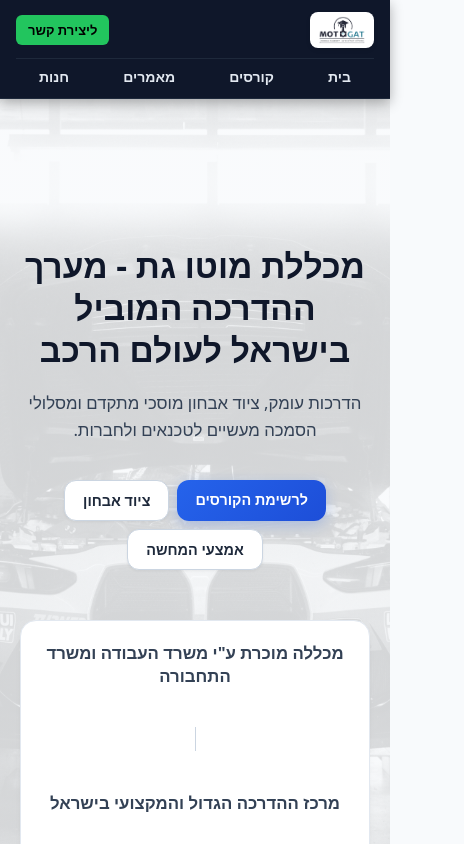
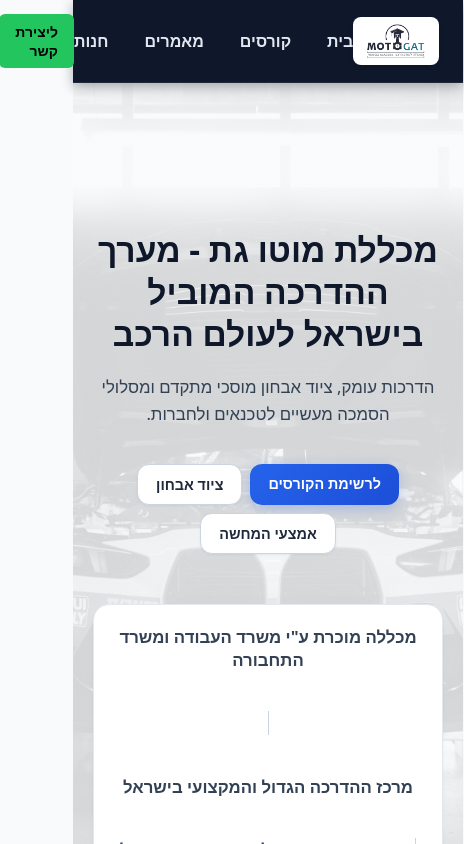
Before and after one commit to tuchmanomer/MotogatWeb, a Next.js app: page / in a window 390 px wide. Shown: the top 844 px of the page, 464 px wide, since content can reach past the window. Built offline with nearby package versions, Linux system fonts and the light colour scheme.

Commit message:
Fix header responsive design for mobile

```diff
--- a/app/layout.tsx
+++ b/app/layout.tsx
@@ -1,6 +1,5 @@
 import './globals.css';
 import Link from 'next/link';
-import Script from 'next/script';
 import Footer from '@/components/Footer';
 
 export const metadata = {
@@ -15,68 +14,33 @@
 }) {
     return (
         <html lang="he" dir="rtl">
-            <head>
-                {/* CSS רספונסיבי ייעודי להדר במובייל כדי לא לפגוע בכלום במחשב */}
-                <style>{`
-                    .main-header-container {
-                        max-width: 1200px;
-                        margin: 0 auto;
-                        display: flex;
-                        justify: space-between;
-                        align-items: center;
-                        width: 100%;
-                        gap: 16px;
-                    }
-
-                    .header-nav-links {
-                        display: flex;
-                        gap: clamp(12px, 2.5vw, 32px);
-                        font-size: 15px;
-                        align-items: center;
-                        justify-content: center;
-                    }
-
-                    /* התאמה למובייל (מסכים מתחת ל-768px) */
-                    @media (max-width: 768px) {
-                        .main-header-container {
-                            flex-wrap: wrap;
-                            justify-content: space-between;
-                            gap: 10px;
-                            padding: 2px 0;
-                        }
-
-                        .header-nav-links {
-                            order: 3;
-                            width: 100%;
-                            justify-content: space-around;
-                            padding-top: 8px;
-                            border-top: 1px solid #1e293b;
-                            font-size: 14px;
-                            gap: 8px;
-                        }
-                    }
-                `}</style>
-            </head>
             <body style={{ minHeight: '100vh', display: 'flex', flexDirection: 'column', margin: 0, background: '#f8fafc', color: '#0f172a' }}>
 
-                {/* Header / Navigation */}
+                {/* Header / Navigation ממומרז לחלוטין */}
                 <header style={{
                     backgroundColor: '#0f172a',
                     borderBottom: '1px solid #1e293b',
-                    padding: '10px 16px',
+                    padding: '14px 24px',
                     position: 'sticky',
                     top: 0,
                     zIndex: 1000,
                     boxShadow: '0 4px 12px rgba(0,0,0,0.3)',
                     direction: 'rtl'
                 }}>
-                    <div className="main-header-container">
+                    <div style={{
+                        maxWidth: '1200px',
+                        margin: '0 auto',
+                        display: 'flex',
+                        justifyContent: 'space-between',
+                        alignItems: 'center',
+                        width: '100%'
+                    }}>
 
-                        {/* צד ימין: הלוגו בתיבה לבנה */}
-                        <div style={{ display: 'flex', justifyContent: 'flex-start', alignItems: 'center' }}>
+                        {/* צד ימין: הלוגו בתיבה לבנה (מוגדר עם flex: 1 כדי לאזן את הצד השני) */}
+                        <div style={{ display: 'flex', justifyContent: 'flex-start', flex: 1 }}>
                             <Link href="/" style={{
                                 backgroundColor: '#ffffff',
-                                padding: '4px 8px',
+                                padding: '6px 12px',
                                 borderRadius: '8px',
                                 display: 'flex',
                                 alignItems: 'center',
@@ -84,31 +48,32 @@
                                 boxShadow: '0 2px 4px rgba(0,0,0,0.1)',
                                 width: 'fit-content'
                             }}>
-                                <img src="/logo.png" alt="MOTOGAT" style={{ height: '28px', width: 'auto', display: 'block' }} />
+                                <img src="/logo.png" alt="MOTOGAT" style={{ height: '36px', width: 'auto', display: 'block' }} />
                             </Link>
                         </div>
 
-                        {/* אמצע: כפתורי הניווט */}
-                        <nav className="header-nav-links">
-                            <Link href="/" style={{ color: '#e2e8f0', textDecoration: 'none', fontWeight: 600, whiteSpace: 'nowrap' }}>בית</Link>
-                            <Link href="/courses" style={{ color: '#e2e8f0', textDecoration: 'none', fontWeight: 600, whiteSpace: 'nowrap' }}>קורסים</Link>
-                            <Link href="/articles" style={{ color: '#e2e8f0', textDecoration: 'none', fontWeight: 600, whiteSpace: 'nowrap' }}>מאמרים</Link>
-                            <Link href="/shop/diagnostic" style={{ color: '#e2e8f0', textDecoration: 'none', fontWeight: 600, whiteSpace: 'nowrap' }}>חנות</Link>
+                        {/* אמצע: כפתורי הניווט (ממורזים בדיוק במרכז) */}
+                        <nav style={{ display: 'flex', gap: '36px', fontSize: '16px', alignItems: 'center', justifyContent: 'center' }}>
+                            <Link href="/" style={{ color: '#e2e8f0', textDecoration: 'none', fontWeight: 600 }}>בית</Link>
+                            <Link href="/courses" style={{ color: '#e2e8f0', textDecoration: 'none', fontWeight: 600 }}>קורסים</Link>
+                            <Link href="/articles" style={{ color: '#e2e8f0', textDecoration: 'none', fontWeight: 600 }}>מאמרים</Link>
+                            <Link href="/shop/diagnostic" style={{ color: '#e2e8f0', textDecoration: 'none', fontWeight: 600 }}>חנות</Link>
                         </nav>
 
-                        {/* צד שמאל: כפתור יצירת קשר */}
-                        <div style={{ display: 'flex', justifyContent: 'flex-end', alignItems: 'center' }}>
+                        {/* צד שמאל: עגלה ויצירת קשר (מוגדר עם flex: 1 ויישור לשמאל כדי לשמור על סימטריה) */}
+                        <div style={{ display: 'flex', justifyContent: 'flex-end', flex: 1, gap: '12px', alignItems: 'center' }}>
+
+
                             <Link href="https://wa.me/972548933777" target="_blank" style={{
                                 backgroundColor: '#22c55e',
                                 color: '#000000',
                                 border: 'none',
-                                padding: '6px 12px',
+                                padding: '8px 16px',
                                 borderRadius: '6px',
-                                fontWeight: 700,
-                                fontSize: '13px',
+                                fontWeight: 600,
+                                fontSize: '14px',
                                 textDecoration: 'none',
-                                display: 'inline-block',
-                                whiteSpace: 'nowrap'
+                                display: 'inline-block'
                             }}>
                                 ליצירת קשר
                             </Link>
@@ -125,12 +90,6 @@
                 {/* Footer */}
                 <Footer />
 
-                {/* תוסף נגישות צף - נגיש לי */}
-                <Script
-                    src="https://www.nagish.li/accessibility/nagishli.js"
-                    strategy="afterInteractive"
-                />
-
             </body>
         </html>
     );
```
